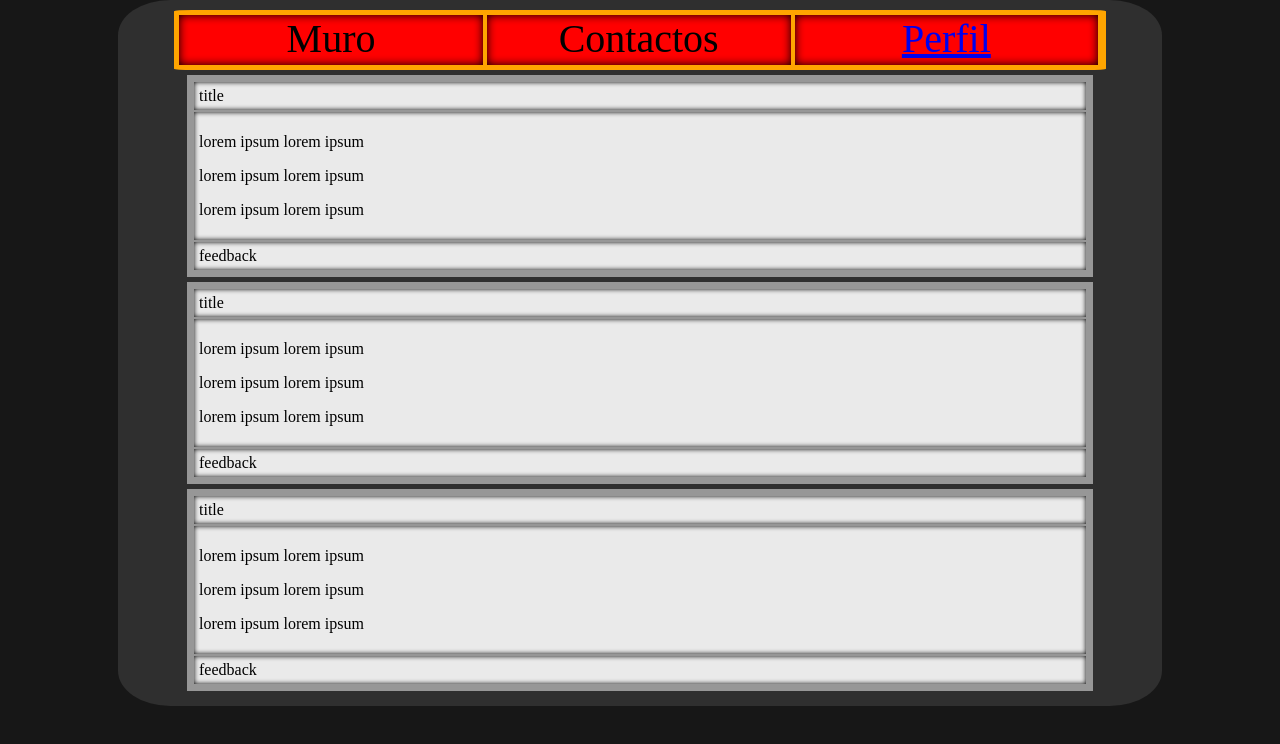
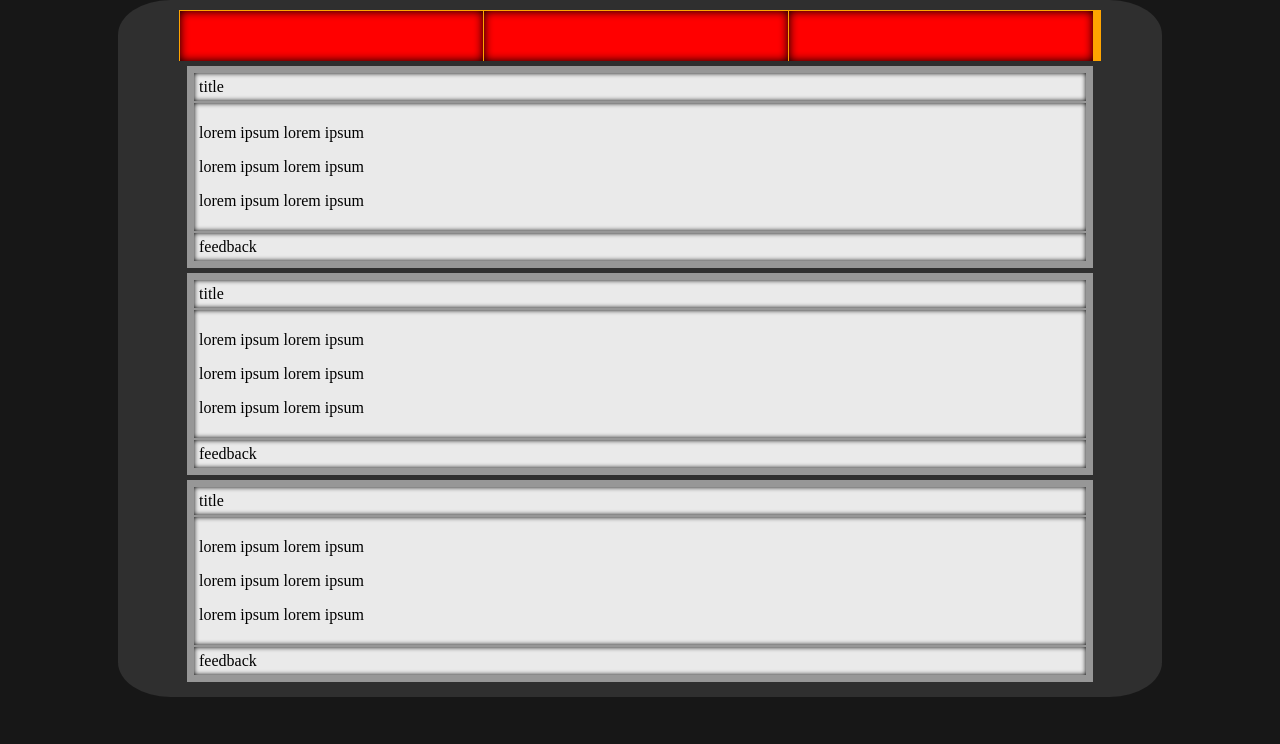
Before and after one commit to zZRisKZz/zZRisKZz.github.io, a plain HTML site: page muro.html in a window 1280 px wide. Drawn offline with Linux system fonts and the light colour scheme.

Commit message:
Add files via upload
Modificación de la cabecera ("botones")

```diff
--- a/main.css
+++ b/main.css
@@ -19,27 +19,26 @@ body {
 
 .header{
   width: 90%;
-  height: 50px;
   background-color: orange;
   margin-left: auto;
   margin-right: auto;
-  border-radius: 2%;
-  padding: 5px;
+  padding: 0px;
+  font-size:0;
 }
 
 .butn{
   display: inline-block;
   width: 32.95%;
-  height:100%;
+  height: 50px;
   background-color: red;
   box-shadow: 0px 0px 10px inset;
-
+  margin:0.5px;
 }
 
 .btn_title{
   text-align: center;
   margin:auto;
-  font-size: 40px;
+  font-size: 100%;
 }
 
 .post{
```
